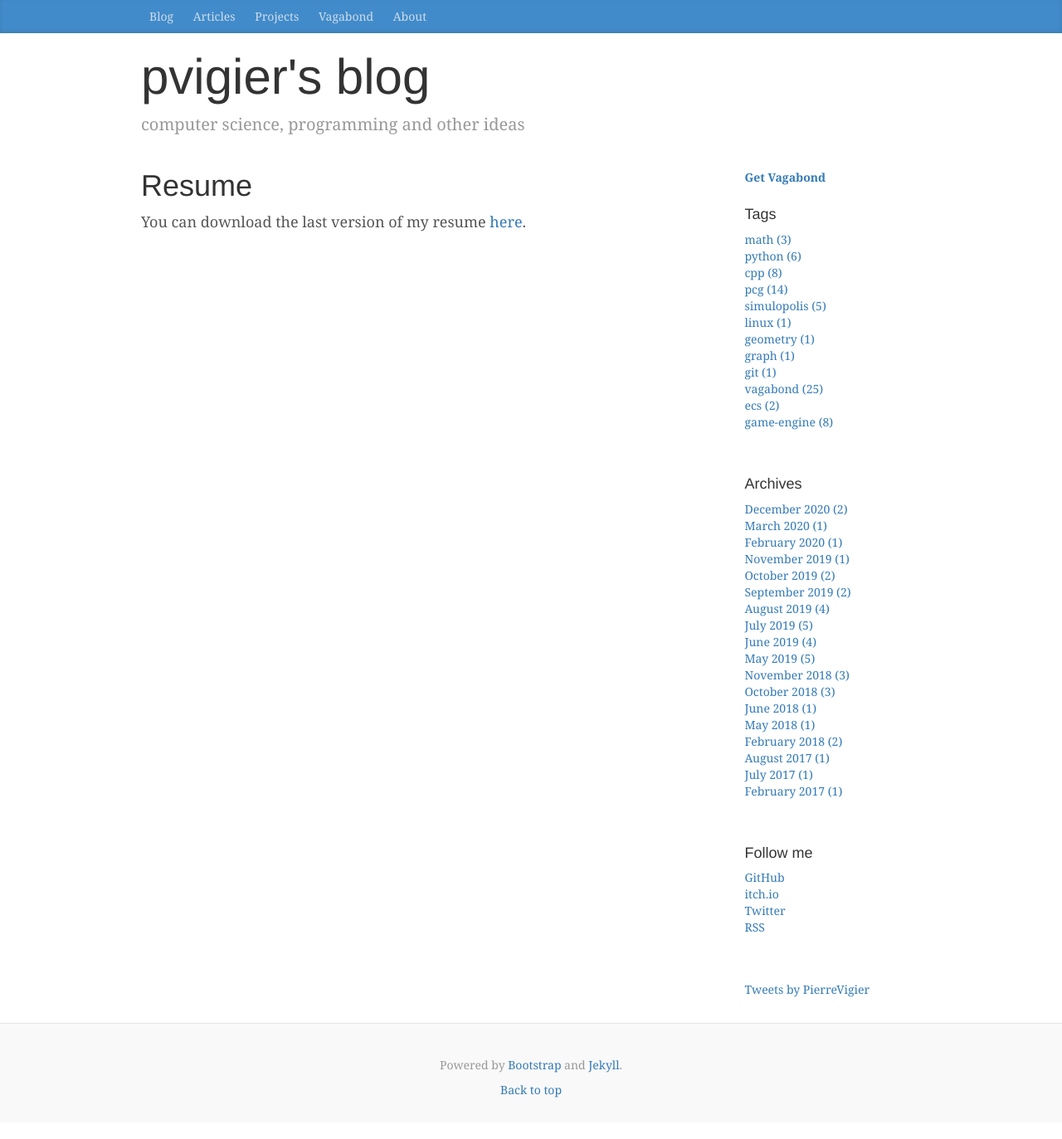
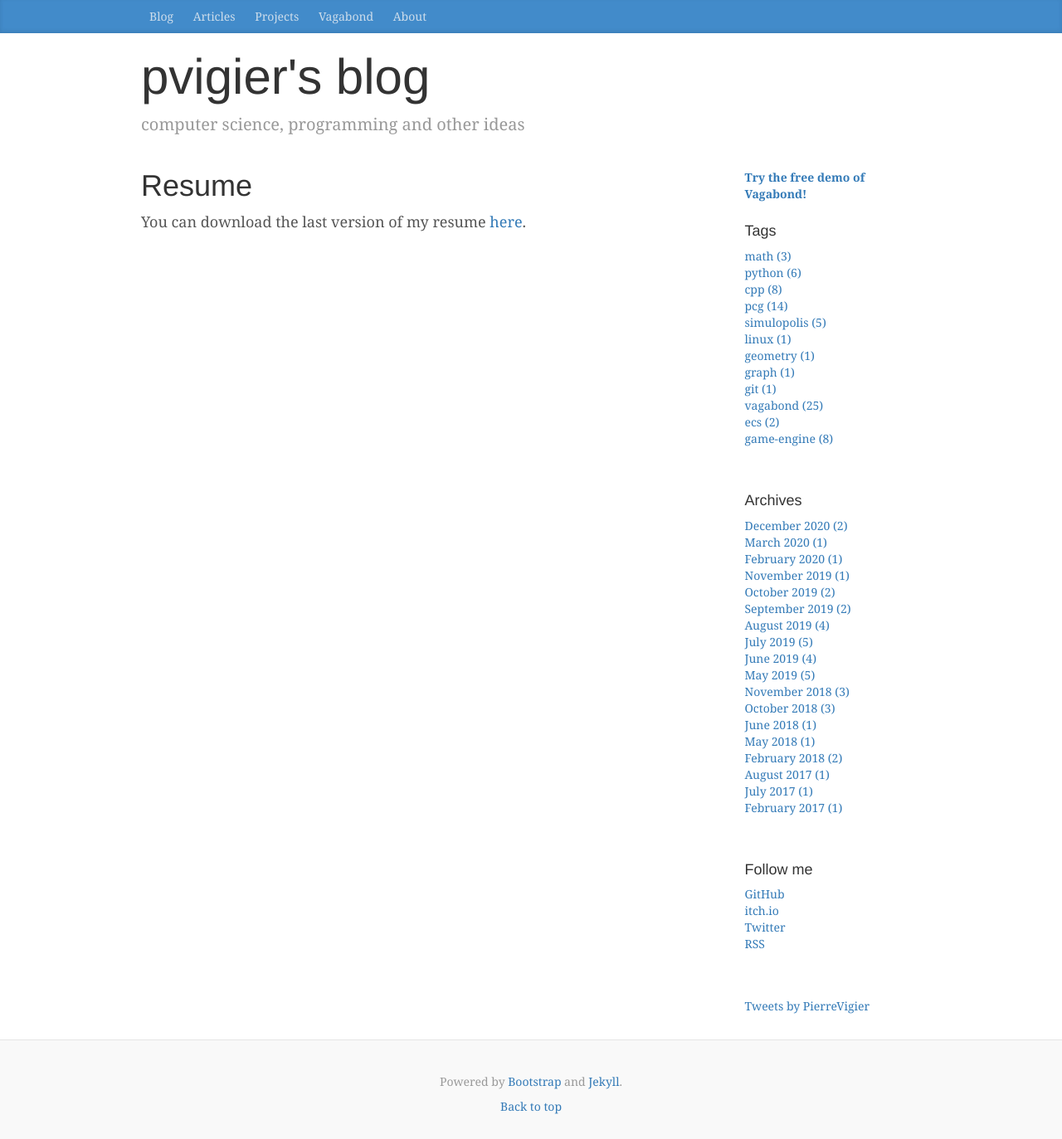
Before and after one commit to pvigier/pvigier.github.io-jekyll, a Jekyll site: the page built from resume/index.md, in a window 1280 px wide. Shown: the whole page at 83% size. Built offline with Jekyll 4.4.1, drawn with Linux system fonts in a browser that asks for light colours; comment, search, counter and statistics services are not loaded.

Commit message:
Update the sidebar for the demo

```diff
--- a/_includes/sidebar.html
+++ b/_includes/sidebar.html
@@ -1,5 +1,5 @@
 <div class="col-sm-3 col-sm-offset-1 blog-sidebar">
-    <p><strong><a href="https://www.vagabondgame.com">Get Vagabond</a></strong></p>
+    <p><strong><a href="https://www.vagabondgame.com">Try the free demo of Vagabond!</a></strong></p>
 	<div class="sidebar-module">
         <h4>Tags</h4>
         <ol class="list-unstyled">
```
